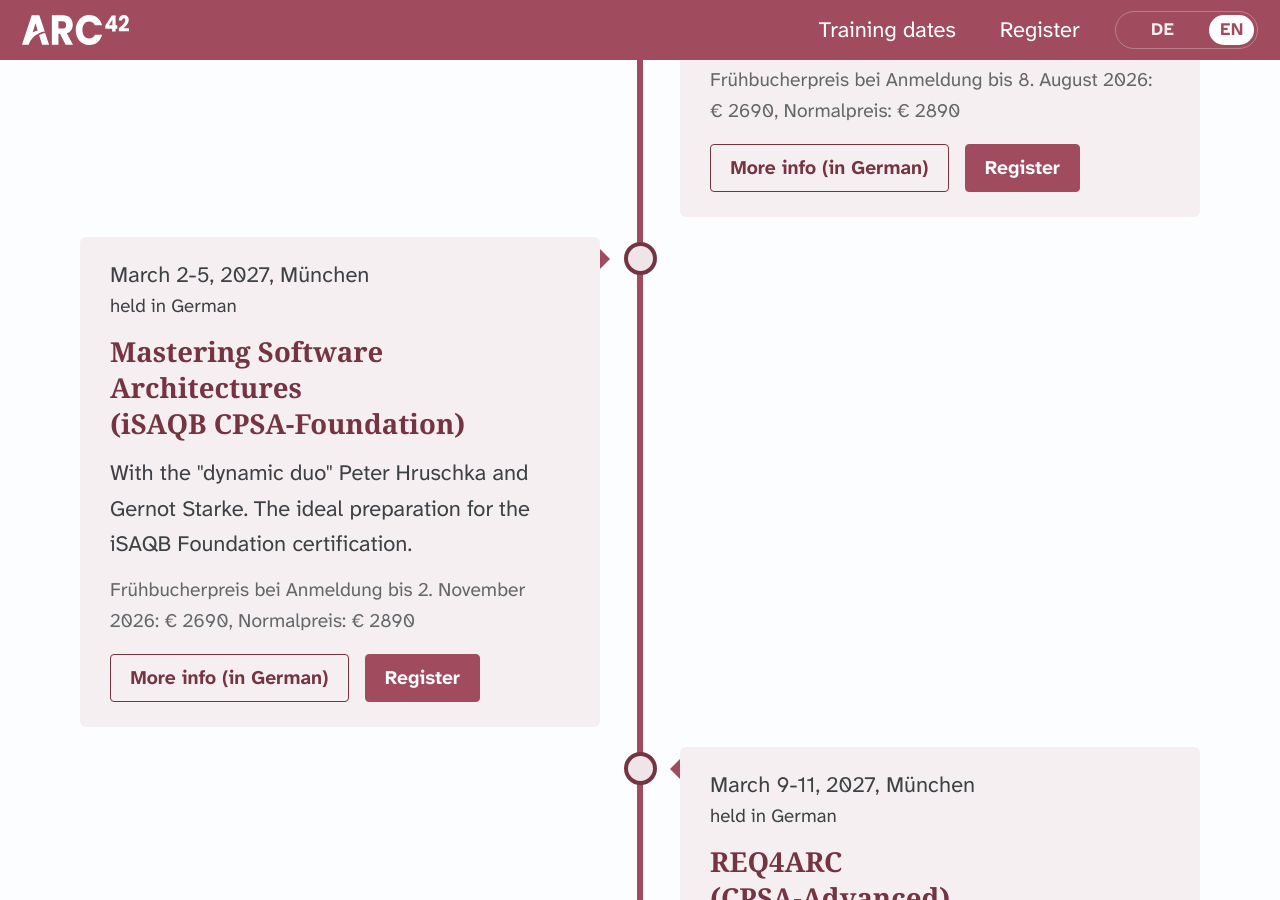
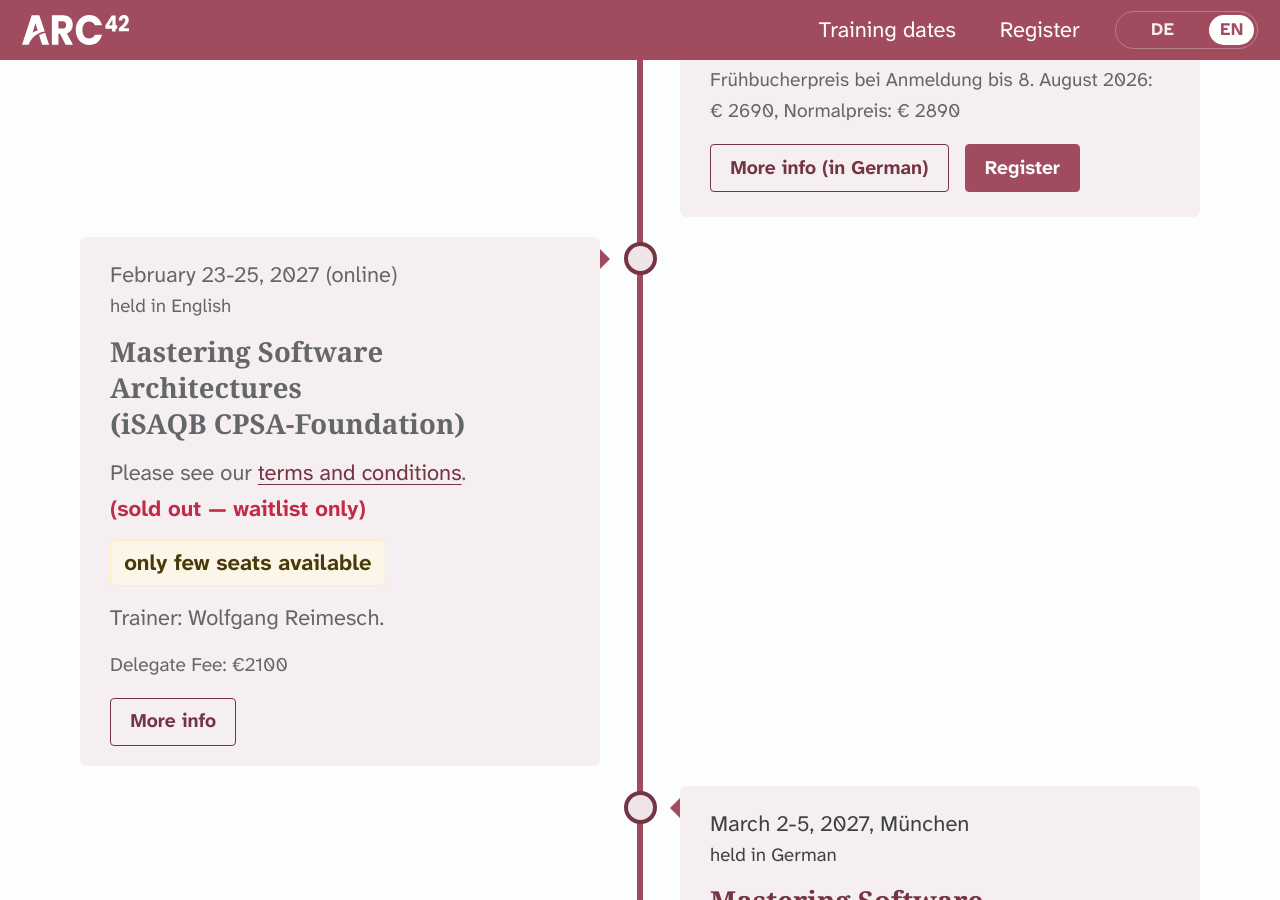
Before and after one commit to arc42/trainings.arc42.org-site, a Jekyll site: the page built from _pages/home.html, in a window 1280 px wide and 900 px high, scrolled down 2754 px. Built offline with Jekyll 4.4.1, drawn with Linux system fonts in a browser that asks for light colours; cached includes are drawn as plain includes; some web fonts are replaced.

Commit message:
Training dates: 1 change

```diff
--- a/_data/trainings.yml
+++ b/_data/trainings.yml
@@ -82,6 +82,18 @@
         pricing: "Frühbucherpreis bei Anmeldung bis 30. Juli 2027: € 2690, Normalpreis: € 2890"
         url: "https://www.arc42.de/termine#msa-dez-2027"
         status: open
+
+      - id: msa-27-02-online
+        code: "27-02-MSA-online"
+        start: "2027-02-23"
+        end: "2027-02-25"
+        language: en
+        format: online
+        trainers: ["Wolfgang Reimesch"]
+        pricing: "€2200"
+        few_seats: "only few seats available"
+        url: "https://www.arc42.de/msa-27-02-online"
+        status: waitlist
   - id: improve
     short_title: "IMPROVE"
     title: "IMPROVE: Evolve and maintain systems"
```
